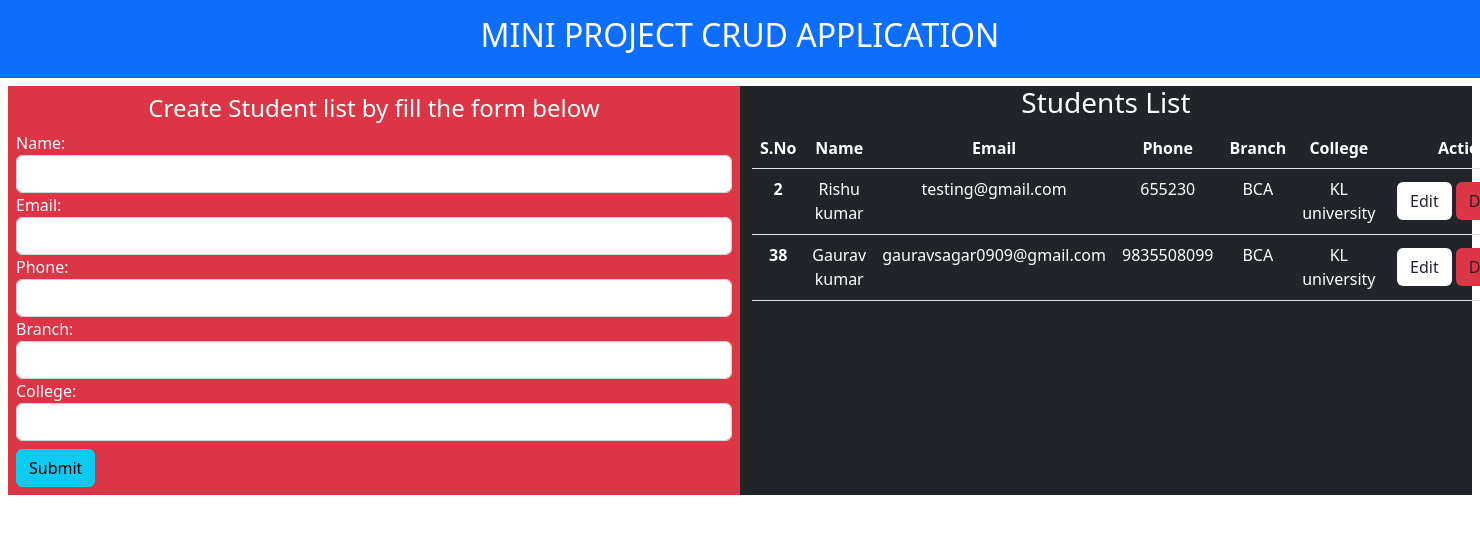
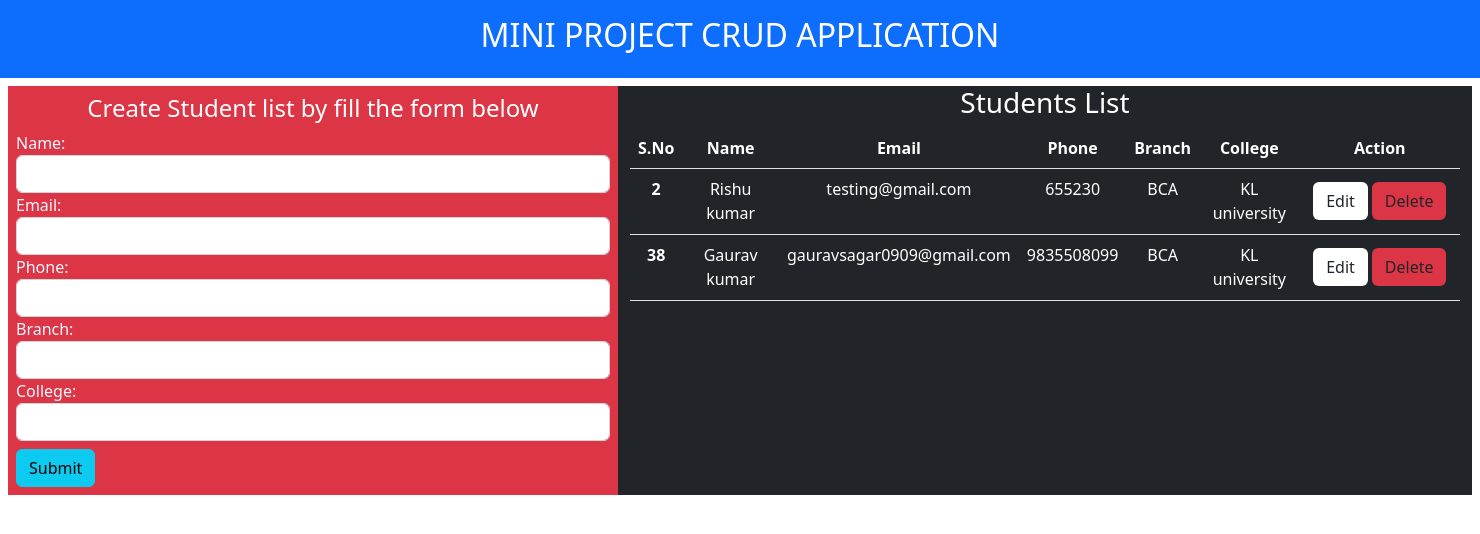
Before and after one commit to rkgupta7463/CRUD-APP, a Django app: page / in a window 1480 px wide; the page is wider, and only the part inside the window is pictured. Shown: the top 534 px of that part. Run offline with Django 4.2, Linux system fonts and the light colour scheme; data comes from the database, SQL or seed files in the repository; both versions use the stored data as it was after the commit.

Commit message:
First commit

```diff
--- a/App/templates/base.html
+++ b/App/templates/base.html
@@ -13,7 +13,7 @@
     <script src="https://cdn.jsdelivr.net/npm/bootstrap@5.2.3/dist/js/bootstrap.bundle.min.js" integrity="sha384-kenU1KFdBIe4zVF0s0G1M5b4hcpxyD9F7jL+jjXkk+Q2h455rYXK/7HAuoJl+0I4" crossorigin="anonymous"></script>
 </head>
 
-<body>
+<body class="w-100">
     <div class="rap p-3 bg-primary text-white">
         <h2 class="text-center">MINI PROJECT CRUD APPLICATION</h2>
     </div>
--- a/App/templates/home.html
+++ b/App/templates/home.html
@@ -4,15 +4,20 @@
         color: aliceblue;
     }
 </style>
+{% if messages %} {% for message in messages %}
+<div {% if message.tags %} class="alert alert-{{message.tags}} text-center" role="alert" {% endif %}>
+    {{message}}
+</div>
+{% endfor %} {% endif %}
 <div class="row row-col-2 m-2">
-    <div class="col-6 bg-danger p-2">
+    <div class="col-5 bg-danger p-2">
         <h4 class="text-center text-white">Create Student list by fill the form below</h4>
         <form method="post" id="create">
             {% csrf_token %} {{form}}
             <input type="submit" class="btn btn-info mt-2" value="Submit">
         </form>
     </div>
-    <div class="col-6 bg-dark">
+    <div class="col-7 bg-dark">
         <h3 class="text-center text-white">Students List</h3>
         <table class="table text-center text-white">
             <thead>
@@ -36,7 +41,8 @@
                     <td>{{v.Branch}}</td>
                     <td>{{v.college}}</td>
                     <td style="display: flex;padding: 11.5px;"><a href="{% url 'update' v.id %}" class="btn bg-white" style="margin:2px">Edit</a>
-                        <a href="{% url 'delete' v.id %}" class="btn bg-danger" style="margin:2px">Delete</a></td>
+                        <a href="{% url 'delete' v.id %}" class="btn bg-danger" style="margin:2px">Delete</a>
+                    </td>
                     <!-- <a href="{% url 'update' v.id %}" class="btn bg-white">Edit</a>
                         <a href="{% url 'delete' v.id %}" class="btn bg-danger">Delete</a> -->
                 </tr>
--- a/App/views.py
+++ b/App/views.py
@@ -1,52 +1,57 @@
-from django.shortcuts import render,redirect
+from django.shortcuts import render, redirect
 from .forms import *
 from .models import *
 from django.contrib import messages
 # Create your views here.
-#super user id: crud , pass: C@1234
+# super user id: crud , pass: C@1234
+
 
 def home(request):
-    fm=StudentInfoForm()
-    viewdb=StudentDB.objects.all()
-    if request.method=='POST':
-        fm=StudentInfoForm(request.POST)
+    fm = StudentInfoForm()
+    viewdb = StudentDB.objects.all()
+    if request.method == "POST":
+        fm = StudentInfoForm(request.POST)
         if fm.is_valid:
-            name=request.POST['sname']
-            email=request.POST['semail']
-            Phone=request.POST['phone']
-            Brnach=request.POST['Branch']
-            College=request.POST['college']
+            name = request.POST['sname']
+            email = request.POST['semail']
+            Phone = request.POST['phone']
+            Brnach = request.POST['Branch']
+            College = request.POST['college']
+
+            dbsave = StudentDB(sname=name, semail=email,
+                               phone=Phone, Branch=Brnach, college=College)
+            dbsave.save()
+            fm = StudentInfoForm()
+            messages.success(request, "Your list have created!")
+    else:
+        fm = StudentInfoForm()
+    context = {
+        'form': fm,
+        'viewdb': viewdb
+    }
+    return render(request, 'home.html', context)
+
+# update function
 
 
-            dbsave=StudentDB(sname=name, semail=email,phone=Phone, Branch=Brnach, college=College)
-            dbsave.save()
-            fm=StudentInfoForm()
-            messages.success(request,"Your list have created!")
-    else:
-        fm=StudentInfoForm()
-    context={
-        'form':fm,
-        'viewdb':viewdb
-        }
-    return render(request, 'home.html', context)
-
-#update function
-def update(request,uid):
-    if request.method=='POST':
-        pi=StudentDB.objects.get(id=uid)
-        updata=StudentInfoForm(request.POST, instance=pi)
+def update(request, uid):
+    if request.method == 'POST':
+        pi = StudentDB.objects.get(id=uid)
+        updata = StudentInfoForm(request.POST, instance=pi)
         if updata.is_valid:
             updata.save()
             return redirect('home')
     else:
-        pi=StudentDB.objects.get(id=uid)
-        updata=StudentInfoForm(instance=pi)
+        pi = StudentDB.objects.get(id=uid)
+        updata = StudentInfoForm(instance=pi)
 
-    return render(request, 'update.html',{'updateform':updata})
+    return render(request, 'update.html', {'updateform': updata})
 
-#delete function
+# delete function
+
+
 def delete(request, pk):
-    deldata=StudentDB.objects.get(id=pk)
+    deldata = StudentDB.objects.get(id=pk)
     deldata.delete()
-    messages.success(request, "Your data deleted!")
+    messages.warning(request, "Your data deleted!")
     return redirect('home')
--- a/CRUD/settings.py
+++ b/CRUD/settings.py
@@ -42,6 +42,7 @@ INSTALLED_APPS = [
 
 MIDDLEWARE = [
     'django.middleware.security.SecurityMiddleware',
+    'django.contrib.sessions.middleware.SessionMiddleware',
     'django.contrib.sessions.middleware.SessionMiddleware',
     'django.middleware.common.CommonMiddleware',
     'django.middleware.csrf.CsrfViewMiddleware',
```
Also changed, not shown: App/forms.py (line endings or trailing spaces), db.sqlite3.
